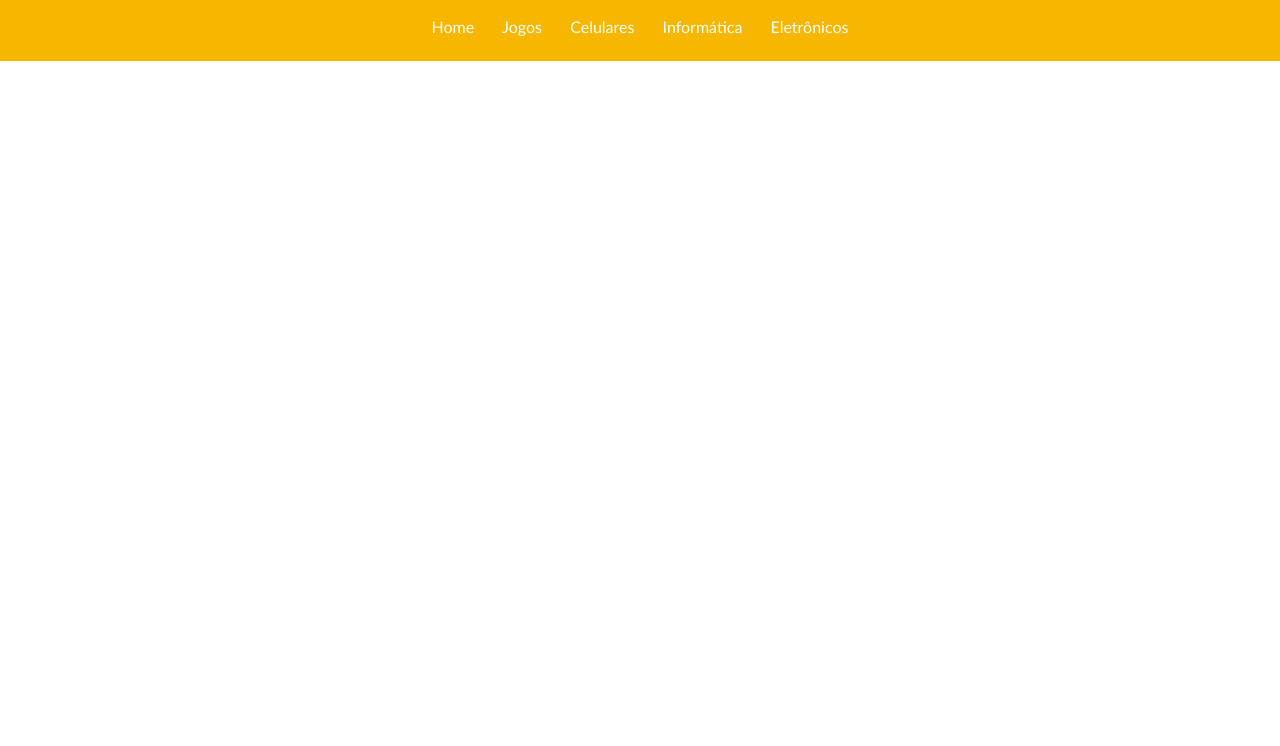
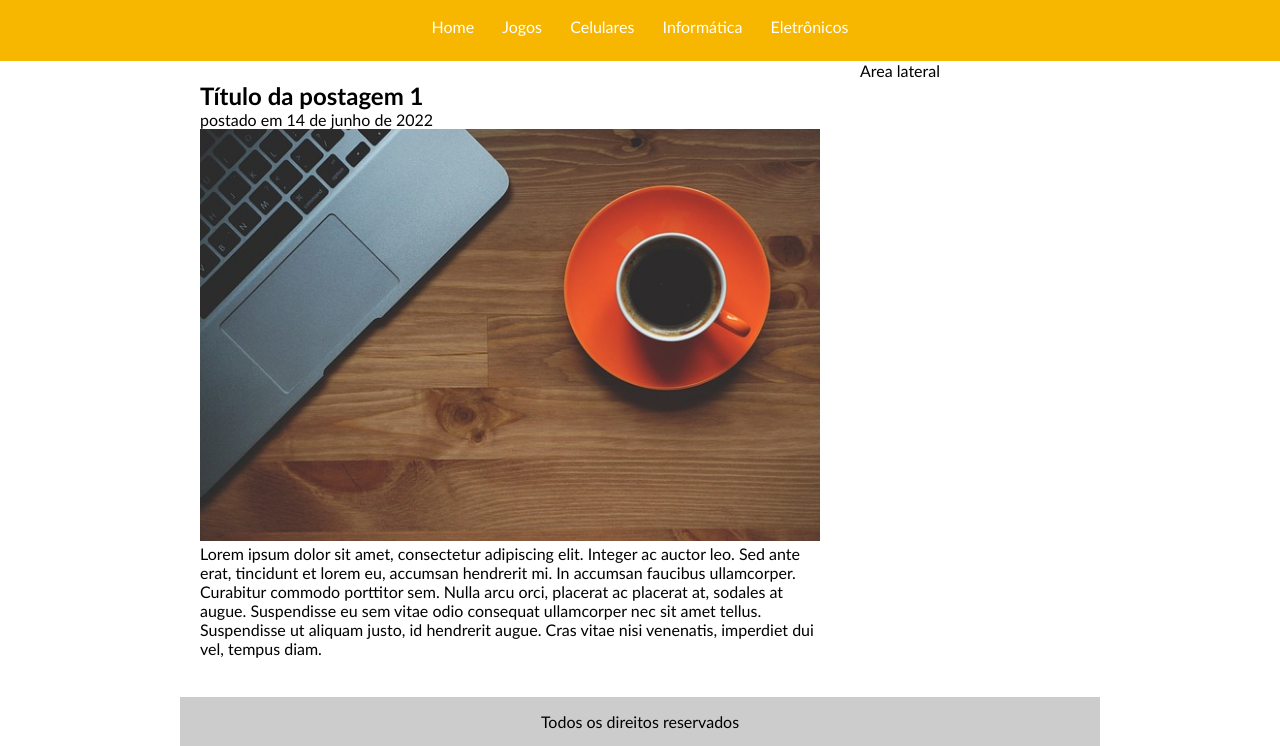
Before and after one commit to edgarffgomes/TecBlog, a plain HTML site: page index.html in a window 1280 px wide. Shown: the part 76-822 px from the top of the page. Before the commit the page ends 800 px from the top, so only its background shows below. Drawn offline with Linux system fonts and the light colour scheme.

Commit message:
Estrutura de postagens, rodapé e parte da área lateral criadas.

```diff
--- a/CSS/estilo.css
+++ b/CSS/estilo.css
@@ -18,6 +18,30 @@ body{
 }
 #area-logo, #area-menu {
 	padding: 10px;
+}
+#area-principal{
+	background: white;
+	width: 920px;
+	margin: 0 auto;
+}
+#postagens{
+	width: 660px;
+	float: left;
+}
+#rodape{
+	clear: both;
+	text-align: center;
+	padding: 15px;
+	background: #CCC;
+}
+#area-lateral{
+	width: 240px;
+	float: right;
+}
+.postagem{
+	padding: 20px;
+	margin-bottom: 20 px;
+	background: white;
 }
 /*
 ***FORMATAÇÕES GERAIS***
--- a/index.html
+++ b/index.html
@@ -18,7 +18,26 @@
 			<a href="eletronicos.html">Eletrônicos</a>
 
 		</div>
-
+	</div>
+	<div id = "area-principal">
+		<div id = "postagens">
+			<!-- início postagem -->
+			<div class ="postagem">
+				<h2>Título da postagem 1</h2>
+				<span>postado em 14 de junho de 2022</span>
+				<img width = "620px" src="imagens/imagem1.jpg">
+				<p>
+					Lorem ipsum dolor sit amet, consectetur adipiscing elit. Integer ac auctor leo. Sed ante erat, tincidunt et lorem eu, accumsan hendrerit mi. In accumsan faucibus ullamcorper. Curabitur commodo porttitor sem. Nulla arcu orci, placerat ac placerat at, sodales at augue. Suspendisse eu sem vitae odio consequat ullamcorper nec sit amet tellus. Suspendisse ut aliquam justo, id hendrerit augue. Cras vitae nisi venenatis, imperdiet dui vel, tempus diam.
+				</p>
+				<a href="">Leia mais</a>
+			</div>
+			<!-- //fim postagem -->
+		</div>
+		<div id ="area-lateral">
+			Area lateral
+		</div>
+		<div id="rodape">
+		Todos os direitos reservados
 	</div>
 </body>
 </html>
```
